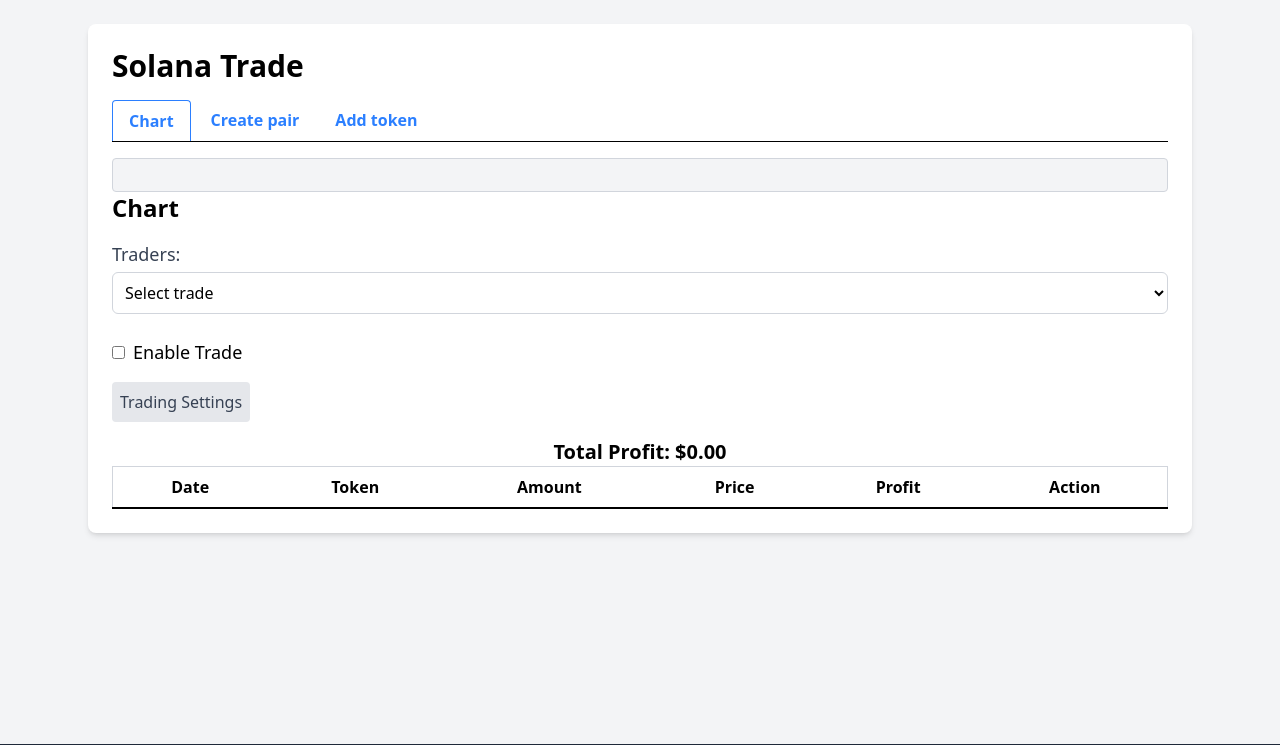
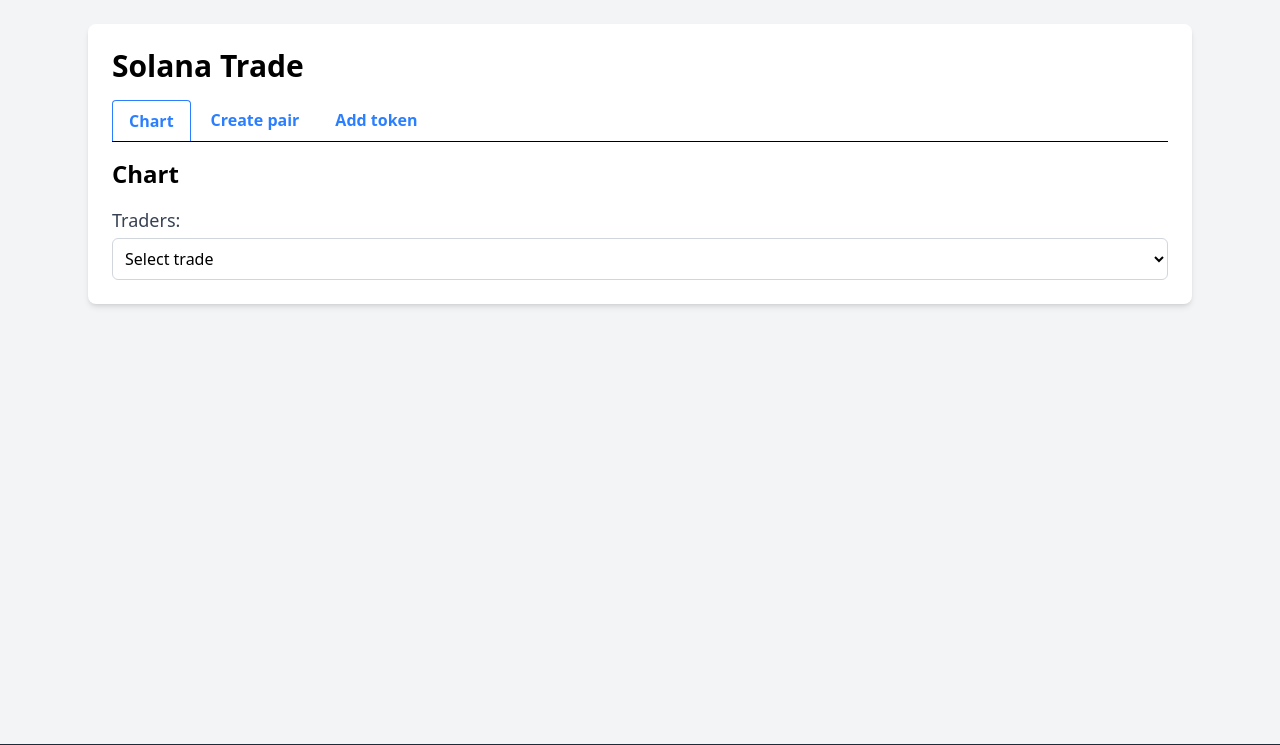
Before and after one commit to alexmudrak/solana-trader, a FastAPI app: page / in a window 1280 px wide. Shown: the top 745 px of the page. Run offline with FastAPI, Linux system fonts and the light colour scheme; data that the repository does not hold is empty; some libraries are stand-ins or nearby versions.

Commit message:
chore: fix chart display if not select

```diff
--- a/templates/base.html
+++ b/templates/base.html
@@ -7,6 +7,13 @@
             <title>Token chart</title>
             <script src="https://unpkg.com/@tailwindcss/browser@4"></script>
             <script src="https://unpkg.com/htmx.org@2.0.4"></script>
+            <style>
+                #message {
+                    word-wrap: break-word;
+                    display: none;
+                    width: 100%;
+                }
+            </style>
         {% endblock %}
     </head>
     <body class="bg-gray-100 flex flex-col min-h-screen">
--- a/templates/chart.html
+++ b/templates/chart.html
@@ -12,11 +12,6 @@
             border-radius: 5px;
             box-shadow: 0 4px 8px rgba(0,0,0,0.2);
         }
-        #message {
-            word-wrap: break-word;
-            display: block;
-            width: 100%;
-        }
     </style>
 {% endblock %}
 {% block content %}
@@ -29,19 +24,15 @@
         <option value="">Select trade</option>
         <option value="create-new-trader">...Create new trade</option>
     </select>
+    <div id="chart-content" style="display:none">
         <div id="chart-container" class="mt-6">
-        <canvas id="priceChart"
-                width="400"
-                height="200"
-                class="w-full"
-                style="display:none"></canvas>
+            <canvas id="priceChart" width="400" height="200" class="w-full"></canvas>
         </div>
-    <div class="mt-4 text-center" id="price-container" style="display:none">
+        <div class="mt-4 text-center" id="price-container">
             <span id="current-price" class="text-xl font-bold"></span>
         </div>
         <div class="mt-4 flex flex-col items-center space-y-4"
-         id="buttons-container"
-         style="display:none">
+             id="buttons-container">
             <form id="buy-form"
                   class='w-full'
                   hx-post="/api/v1/orders/buy"
@@ -163,7 +154,9 @@
                     </div>
                     <div>
                         <label for="max-orders-period"
-                           class="block text-lg font-medium text-gray-700">Max Orders Check Period (minutes):</label>
+                               class="block text-lg font-medium text-gray-700">
+                            Max Orders Check Period (minutes):
+                        </label>
                         <input type="number"
                                id="max-orders-period"
                                name="buy_check_period_minutes"
@@ -235,4 +228,5 @@
             <tbody id="data-body">
             </tbody>
         </table>
+    </div>
 {% endblock %}
--- a/templates/static/script.js
+++ b/templates/static/script.js
@@ -192,10 +192,6 @@ async function renderChart() {
         })
     }
 
-    document.getElementById('priceChart').style.display = 'block'
-    document.getElementById('price-container').style.display = 'block'
-    document.getElementById('buttons-container').style.display = 'flex'
-
     await renderTable(currentPrice, orders_data)
 }
 function updatePriceDisplay(currentPrice) {
@@ -227,12 +223,12 @@ function updateChart() {
     if (selectedToken === 'create-new-trader') {
         window.location.href = '/create-trader'
     } else if (selectedToken) {
+        console.log(document)
+        document.getElementById('chart-content').style.display = 'block'
         renderChart()
         renderPairSettings()
     } else {
-        document.getElementById('priceChart').style.display = 'none'
-        document.getElementById('price-container').style.display = 'none'
-        document.getElementById('buttons-container').style.display = 'none'
+        document.getElementById('chart-content').style.display = 'none'
     }
 }
 
```
Lines whose indentation alone changed are shown as unchanged.
